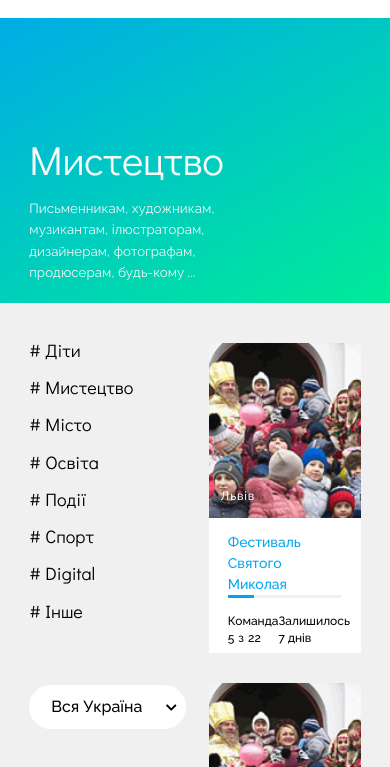
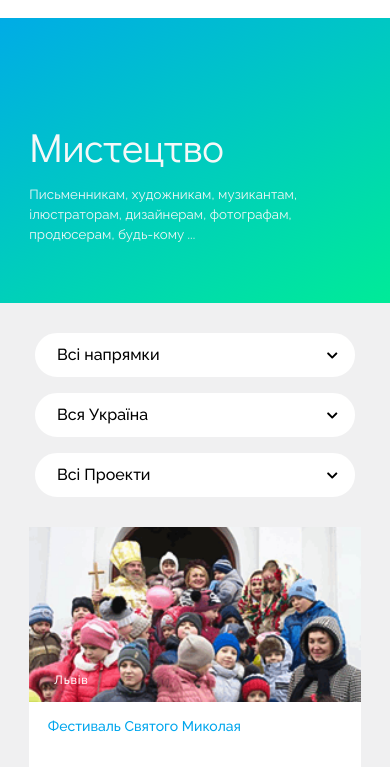
Before and after one commit to ostannja/Communa-project, a website: page src/catalog.html in a window 390 px wide. Shown: the part 39-806 px from the top of the page. Drawn offline with nearby package versions, Linux system fonts and the light colour scheme; files that its build step writes are made by us from their sources; files whose address does not match are found by name.

Commit message:
catalog mobile

```diff
--- a/src/catalog.html
+++ b/src/catalog.html
@@ -90,6 +90,24 @@
                 <li><a href="#" class="tag-list-item">&#35;<span>Інше</span></a></li>
               </ul>
 
+              <div class="choose choose-mobile">
+                <div class="form-container">
+                  <div class="form-select ">
+                    <select class="u-full-width text" id="tag-list">
+                      <option selected>Всі напрямки</option>
+                      <option value="1">&#35;<span>Діти</span></option>
+                      <option value="2">&#35;<span>Мистецтво</span></option>
+                      <option value="3">&#35;<span>Місто</span></option>
+                      <option value="4">&#35;<span>Освіта</span></option>
+                      <option value="5">&#35;<span>Події</span></option>
+                      <option value="6">&#35;<span>Спорт</span></option>
+                      <option value="7">&#35;<span>Digital</span></option>
+                      <option value="7">&#35;<span>Інше</span></option>
+                    </select>
+                  </div>
+                </div>
+              </div>
+
               <div class="choose">
                 <div class="form-container">
                   <div class="form-select ">
@@ -104,7 +122,7 @@
                       <option value="7">Басів Кут</option>
                     </select>
                   </div>
-              </div>
+                </div>
               </div>
 
               <div class="radio-container">
@@ -126,6 +144,19 @@
                 <div class="radio">
                   <input id="radio-4" name="radio" type="radio">
                   <label for="radio-4" class="radio-label" >Завершені</label>
+                </div>
+              </div>
+
+              <div class="choose choose-mobile">
+                <div class="form-container">
+                  <div class="form-select ">
+                    <select class="u-full-width text" id="type-of-project">
+                      <option selected>Всі Проекти</option>
+                      <option value="1">Щойно ініційовані</option>
+                      <option value="2">Завершуються</option>
+                      <option value="3">Завершені</option>
+                    </select>
+                  </div>
                 </div>
               </div>
            </section>
--- a/src/scss/catalog.scss
+++ b/src/scss/catalog.scss
@@ -211,3 +211,72 @@ $color2: #3197ee;
     }
   }
 }
+
+@media (max-width: 699px) {
+  .catalog {
+    .background-header {
+      margin-bottom: 14px;
+
+      .container {
+        padding-top: 109px;
+      }
+
+      .subtitle {
+        width: 100%;
+        margin-top: 17px;
+        margin-bottom: 19px;
+        line-height: 1.54;
+      }
+    }
+    .form {
+      width: 100%;
+
+      .choose {
+        padding: 0;
+
+        .form-container {
+          margin-top: 16px;
+
+          .form-select {
+            margin-bottom: 0;
+            width: 100%;
+            justify-content: center;
+          }
+        }
+      }
+
+      .tag-list {
+        display: none;
+      }
+
+      .radio-container {
+        display: none;
+      }
+    }
+
+    .block {
+      width: 100%;
+      margin-left: 0;
+      margin-bottom: 0;
+      margin-top: 30px;
+    }
+
+    .input-button {
+      margin-top: 42px;
+      margin-bottom: 49px;
+      min-height: unset;
+      height: 44px;
+      width: 250px;
+    }
+  }
+}
+
+@media (min-width: 700px) {
+  .catalog {
+    .form {
+      .choose-mobile {
+        display: none;
+      }
+    }
+  }
+}
```
Also changed, not shown: dist/catalog.html, dist/css/style.css, dist/css/style.min.css.
